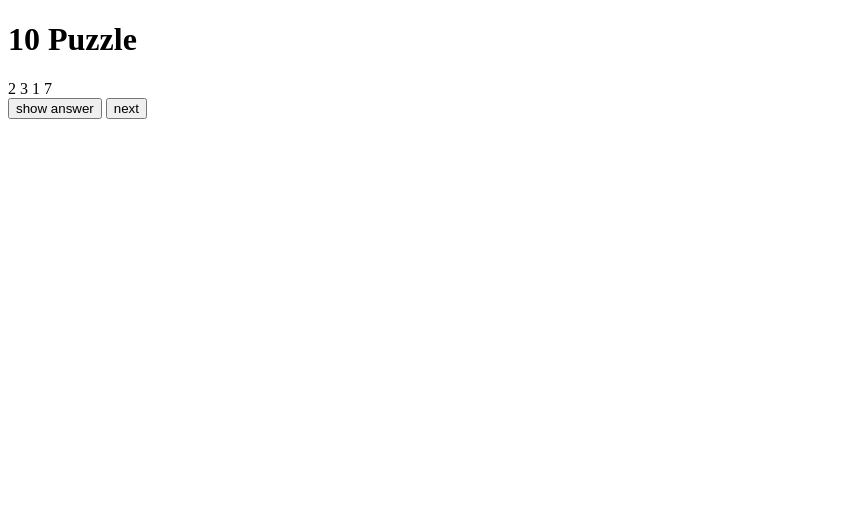
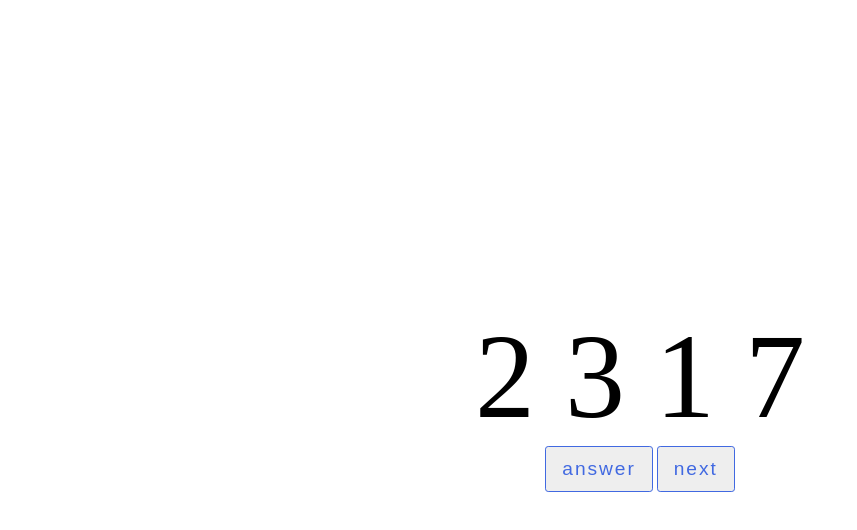
Before and after one commit to hrhr49/ten-puzzle, a website built with Parcel: page index.html in a window 1280 px wide. Shown: the whole page, without its empty margins (0-857 px from the left). Built offline with nearby package versions, Linux system fonts and the light colour scheme.

Commit message:
improve style

```diff
--- a/index.html
+++ b/index.html
@@ -5,14 +5,64 @@
   <meta http-equiv="X-UA-Compatible" content="IE=edge">
   <meta name="viewport" content="width=device-width, initial-scale=1">
   <title></title>
+  <style>
+    html, body {
+      width: 100%;
+      height: 100%;
+      margin: 0;
+      padding: 0;
+    }
+    html {
+      display: table;
+    }
+    body {
+      display: table-cell;
+      text-align: center;
+      vertical-align: middle;
+    }
+    #problem {
+      font-size: 15vh;
+    }
+    button {
+      font-size: 1.2rem;
+      line-height: 1.5;
+      position: relative;
+      display: inline-block;
+      padding: 0.5rem 1rem;
+      cursor: pointer;
+      -webkit-user-select: none;
+      -moz-user-select: none;
+      -ms-user-select: none;
+      user-select: none;
+      -webkit-transition: all 0.3s;
+      transition: all 0.3s;
+      text-align: center;
+      vertical-align: middle;
+      text-decoration: none;
+      letter-spacing: 0.1em;
+      color: #212529;
+      border-radius: 0.2rem;
+      border: solid 0.1rem #4169e1;
+      background-color: #eee;
+      color: #4169e1;
+    }
+    button:hover {
+      background-color: #4169e1;
+      color: #eee;
+    }
+    details {
+      font-size: 1.2rem;
+    }
+  </style>
 </head>
 <body>
-  <h1>10 Puzzle</h1>
   <div id="problem"></div>
-  <ul id="answer">
-  </ul>
-  <button id="show-answer">show answer</button>
-  <button id="next-problem">next</button>
+  <button id="answer-btn">answer</button>
+  <button id="next-btn">next</button>
+  <details id="answer-area">
+    <summary id="answer"></summary>
+    <ul id="all-answer"></ul>
+  </details>
   <script src="main.ts"></script>
 </body>
 </html>
--- a/main.ts
+++ b/main.ts
@@ -3,10 +3,28 @@ import {
   node2String,
 } from './solver';
 
+import type {
+  OpNode,
+} from './solver';
+
+const getElemById = (id: string): HTMLElement => {
+  const elem = document.getElementById(id);
+  if (elem == null) throw Error(`id: ${id} is not found`);
+  return elem;
+};
+
+const probElem = getElemById('problem');
+const ansAreaElem = getElemById('answer-area');
+const ansElem = getElemById('answer');
+const allAnsElem = getElemById('all-answer');
+
+const ansBtnElem = getElemById('answer-btn');
+const nextBtnElem = getElemById('next-btn');
 
 const nextProblem = () => {
-  let answers = [];
-  let problem: [number, number, number, number];
+  let answers: OpNode[] = [];
+  let problem: [number, number, number, number] = [0, 0, 0, 0];
+
   while (answers.length === 0) {
     problem = [
       Math.floor(Math.random() * 10),
@@ -16,36 +34,32 @@ const nextProblem = () => {
     ];
     answers = solve10puzzle(...problem);
   }
-  const answerStrings = new Set(answers.map(node2String));
+  const answerStrings: string[] = [...new Set(answers.map(node2String))];
 
-  const probDiv = document.getElementById('problem');
-  probDiv.textContent = problem.join(' ');
+  probElem.textContent = problem.join(' ');
 
-  const ansElem = document.getElementById('answer');
-  ansElem.style.display = 'none';
+  ansAreaElem.style.display = 'none';
+  ansAreaElem.removeAttribute('open');
 
-  while (ansElem.firstChild) {
-    ansElem.removeChild(ansElem.firstChild);
+  ansElem.textContent = answerStrings[0];
+
+  while (allAnsElem.firstChild) {
+    allAnsElem.removeChild(allAnsElem.firstChild);
   }
 
   answerStrings.forEach((ansString) => {
     const newElem = document.createElement('li');
     newElem.textContent = ansString;
-    ansElem.appendChild(newElem);
+    allAnsElem.appendChild(newElem);
   });
 
 };
 
-const showAnswer = () => {
-  const div = document.getElementById('answer');
-  div.style.display = 'block';
-};
-
-document.getElementById('show-answer').addEventListener('click', () => {
-  showAnswer();
+ansBtnElem.addEventListener('click', () => {
+  ansAreaElem.style.display = 'block';
 });
 
-document.getElementById('next-problem').addEventListener('click', () => {
+nextBtnElem.addEventListener('click', () => {
   nextProblem();
 });
 
--- a/solver.ts
+++ b/solver.ts
@@ -198,3 +198,7 @@ export {
   solve10puzzle,
   node2String,
 }
+
+export type {
+  OpNode,
+}
```
Also changed, not shown: tsconfig.json (added, +101 -0 lines).
